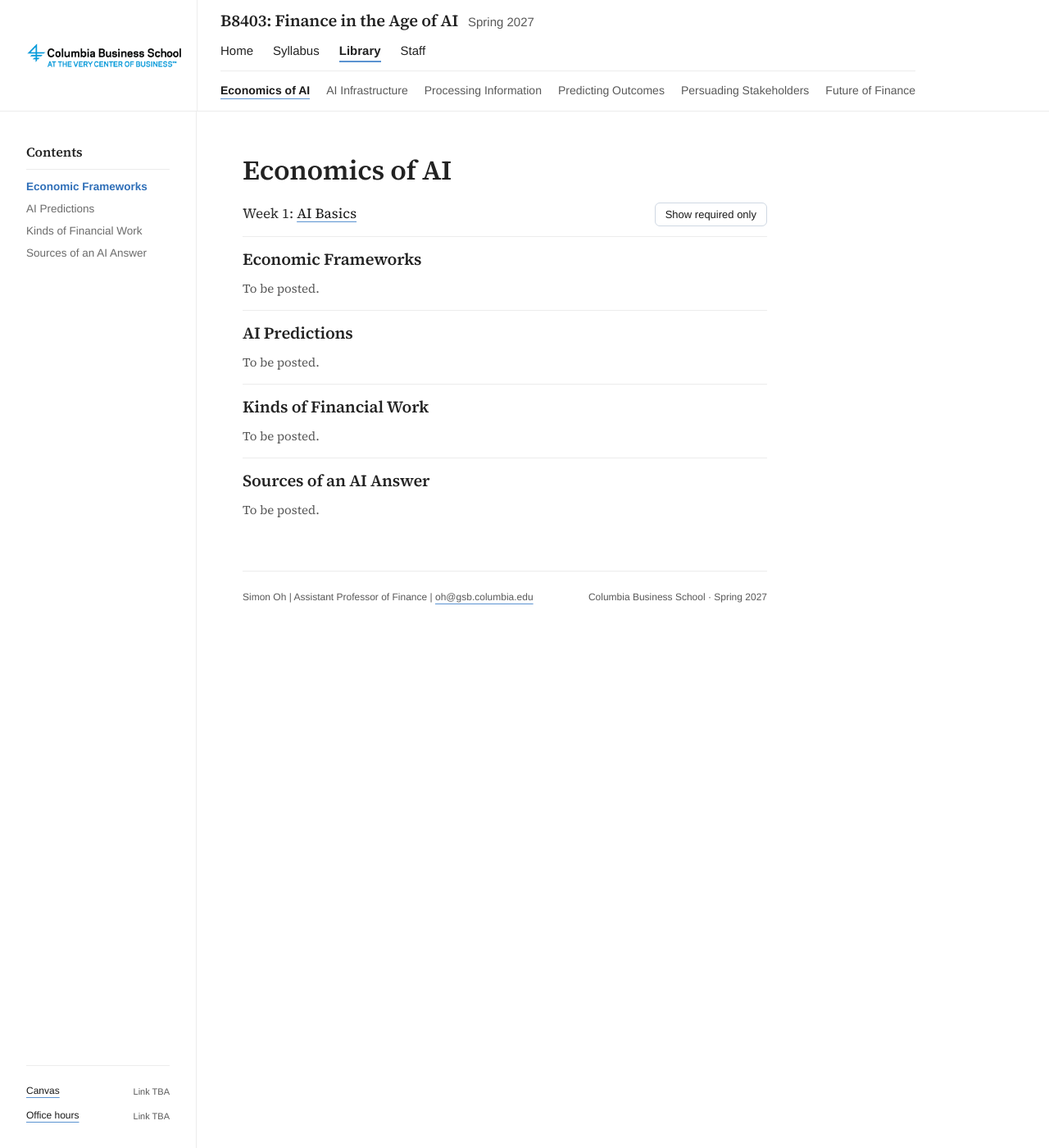
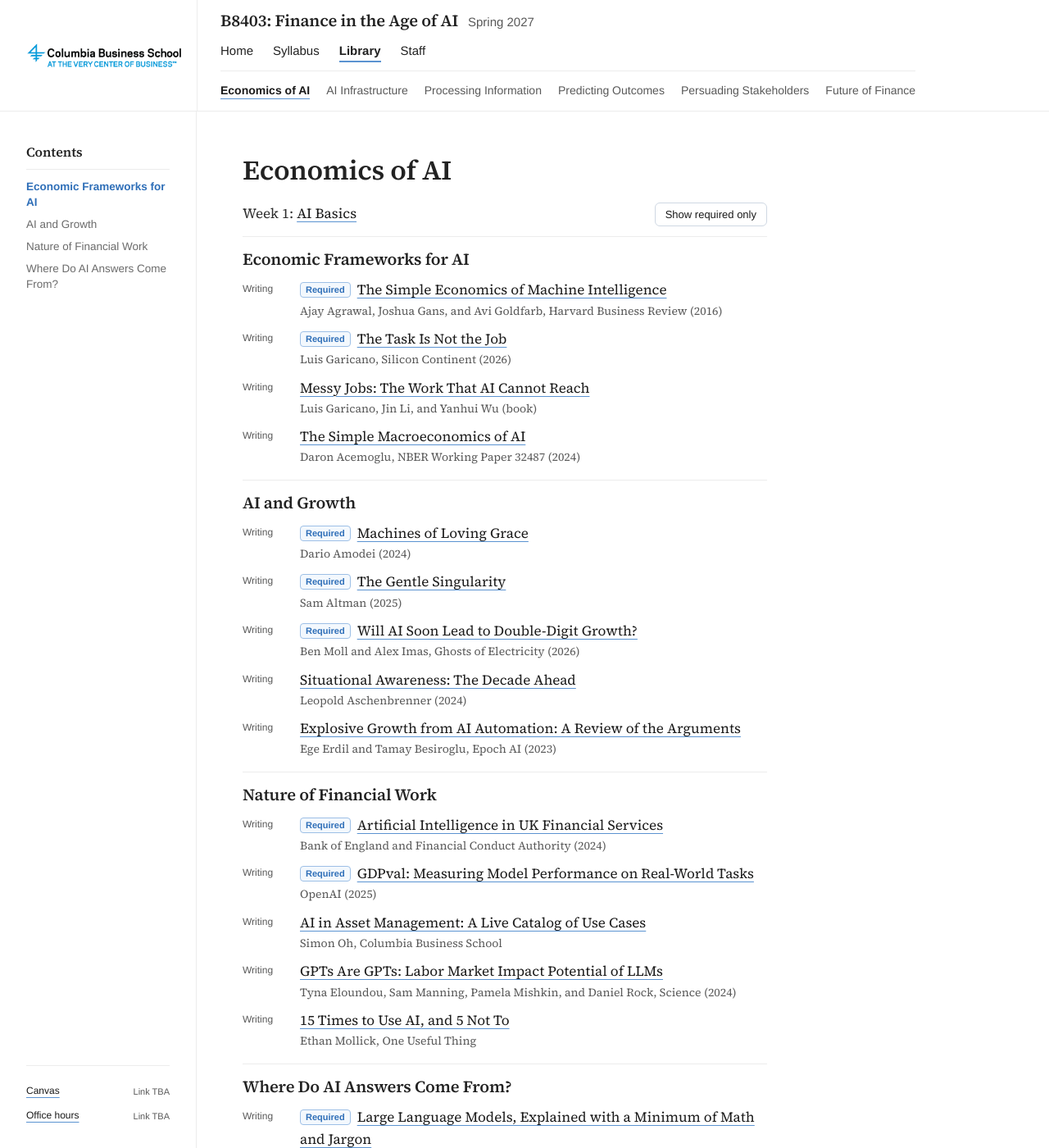
Before and after one commit to ai-finance-cbs/ai-finance-cbs.github.io, a Jekyll site: the page built from library/economics-of-ai.html, in a window 1280 px wide and 1400 px high. Shown: the whole window at 82% size. Built offline with Jekyll 4.4.1, drawn with Linux system fonts in a browser that asks for light colours; some of the changed text lies outside the part shown.

Commit message:
Library Week 1: full topic names and first materials
Claude-Session: https://claude.ai/code/session_011QbhiHwAKqFwg98r4t5oEG

```diff
--- a/_data/library.yml
+++ b/_data/library.yml
@@ -4,7 +4,7 @@
 - title: Economics of AI
   slug: economics-of-ai
   week: 1
-  topics: [Economic Frameworks, AI Predictions, Kinds of Financial Work, Sources of an AI Answer]
+  topics: [Economic Frameworks for AI, AI and Growth, Nature of Financial Work, Where Do AI Answers Come From?]
 - title: AI Infrastructure
   slug: ai-infrastructure
   week: 2
--- a/_data/materials.yml
+++ b/_data/materials.yml
@@ -1,15 +1,26 @@
 # Library materials. One entry per item.
 #   week:  1-6 (matches _data/weeks.yml)
-#   topic: must match a topic name in _data/weeks.yml exactly
+#   topic: must match a topic name in _data/library.yml exactly
 #   level: required | optional
 #   kind:  Writing | Podcast | Video
-#   title, source (author / outlet, year), url, note (optional, e.g. "minutes 0-23")
-# Example:
-# - week: 1
-#   topic: Key Economic Frameworks
-#   level: required
-#   kind: Writing
-#   title: Will AI Soon Lead to Double-Digit Growth?
-#   source: Ben Moll and Alex Imas, Ghosts of Electricity (2026)
-#   url: https://...
-[]
+#   title, source (author / outlet, year), url, note (optional)
+
+# ---- Week 1 ----
+- {week: 1, topic: Economic Frameworks for AI, level: required, kind: Writing, title: "The Simple Economics of Machine Intelligence", source: "Ajay Agrawal, Joshua Gans, and Avi Goldfarb, Harvard Business Review (2016)", url: "https://hbr.org/2016/11/the-simple-economics-of-machine-intelligence"}
+- {week: 1, topic: Economic Frameworks for AI, level: required, kind: Writing, title: "The Task Is Not the Job", source: "Luis Garicano, Silicon Continent (2026)", url: "https://www.siliconcontinent.com/p/why-desk-jobs-survive-and-amodei"}
+- {week: 1, topic: Economic Frameworks for AI, level: optional, kind: Writing, title: "Messy Jobs: The Work That AI Cannot Reach", source: "Luis Garicano, Jin Li, and Yanhui Wu (book)", url: "https://messyjobs.ai/"}
+- {week: 1, topic: Economic Frameworks for AI, level: optional, kind: Writing, title: "The Simple Macroeconomics of AI", source: "Daron Acemoglu, NBER Working Paper 32487 (2024)", url: "https://www.nber.org/papers/w32487"}
+
+- {week: 1, topic: AI and Growth, level: required, kind: Writing, title: "Machines of Loving Grace", source: "Dario Amodei (2024)", url: "https://www.darioamodei.com/essay/machines-of-loving-grace"}
+- {week: 1, topic: AI and Growth, level: required, kind: Writing, title: "The Gentle Singularity", source: "Sam Altman (2025)", url: "https://blog.samaltman.com/the-gentle-singularity"}
+- {week: 1, topic: AI and Growth, level: required, kind: Writing, title: "Will AI Soon Lead to Double-Digit Growth?", source: "Ben Moll and Alex Imas, Ghosts of Electricity (2026)", url: "https://aleximas.substack.com/p/will-ai-soon-lead-to-double-digit"}
+- {week: 1, topic: AI and Growth, level: optional, kind: Writing, title: "Situational Awareness: The Decade Ahead", source: "Leopold Aschenbrenner (2024)", url: "https://situational-awareness.ai/"}
+- {week: 1, topic: AI and Growth, level: optional, kind: Writing, title: "Explosive Growth from AI Automation: A Review of the Arguments", source: "Ege Erdil and Tamay Besiroglu, Epoch AI (2023)", url: "https://epoch.ai/blog/explosive-growth-from-ai-a-review-of-the-arguments"}
+
+- {week: 1, topic: Nature of Financial Work, level: required, kind: Writing, title: "Artificial Intelligence in UK Financial Services", source: "Bank of England and Financial Conduct Authority (2024)", url: "https://www.bankofengland.co.uk/report/2024/artificial-intelligence-in-uk-financial-services-2024"}
+- {week: 1, topic: Nature of Financial Work, level: required, kind: Writing, title: "GDPval: Measuring Model Performance on Real-World Tasks", source: "OpenAI (2025)", url: "https://openai.com/index/gdpval/"}
+- {week: 1, topic: Nature of Financial Work, level: optional, kind: Writing, title: "AI in Asset Management: A Live Catalog of Use Cases", source: "Simon Oh, Columbia Business School", url: "https://sangmino.github.io/ai_asset_management.html"}
+- {week: 1, topic: Nature of Financial Work, level: optional, kind: Writing, title: "GPTs Are GPTs: Labor Market Impact Potential of LLMs", source: "Tyna Eloundou, Sam Manning, Pamela Mishkin, and Daniel Rock, Science (2024)", url: "https://www.science.org/doi/10.1126/science.adj0998"}
+- {week: 1, topic: Nature of Financial Work, level: optional, kind: Writing, title: "15 Times to Use AI, and 5 Not To", source: "Ethan Mollick, One Useful Thing", url: "https://www.oneusefulthing.org/p/15-times-to-use-ai-and-5-not-to"}
+
+- {week: 1, topic: "Where Do AI Answers Come From?", level: required, kind: Writing, title: "Large Language Models, Explained with a Minimum of Math and Jargon", source: "Timothy B. Lee and Sean Trott, Understanding AI (2023)", url: "https://www.understandingai.org/p/large-language-models-explained-with"}
```
